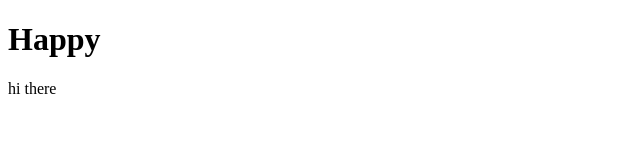
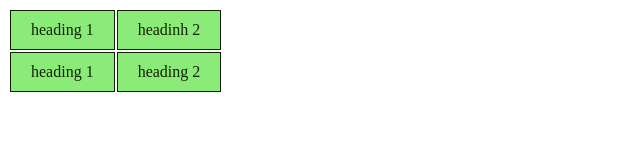
Before and after one commit to Shauryakumar115/myprojects, a plain HTML site: page index.html in a window 1280 px wide. Shown: the whole page, without its empty margins (0-640 px from the left). Drawn offline with Linux system fonts and the light colour scheme.

Commit message:
Add files via upload

```diff
--- a/index.html
+++ b/index.html
@@ -4,10 +4,31 @@
     <meta charset="UTF-8">
     <meta name="viewport" content="width=device-width, initial-scale=1.0">
     <title>Document</title>
+    <style>
+        td
+        {
+            border: 1px solid rgb(18, 33, 3);
+            background-color: rgb(139, 235, 120);
+            color: rgb(18, 33, 3);
+            padding: 10px 20px;
+            margin: 50px;
+
+        }
+
+    </style>
 </head>
 <body>
-    <h1>Happy</h1>
-    <p> hi there</p>
+    <table>
+        <thead>
+            <td>heading 1</td>
+            <td>headinh 2</td>
+        </thead>
+        <tr>
+            <td>heading 1</td>
+            <td>heading 2</td>
+        </tr>
+    </table>
+
 
 </body>
 </html>
```
